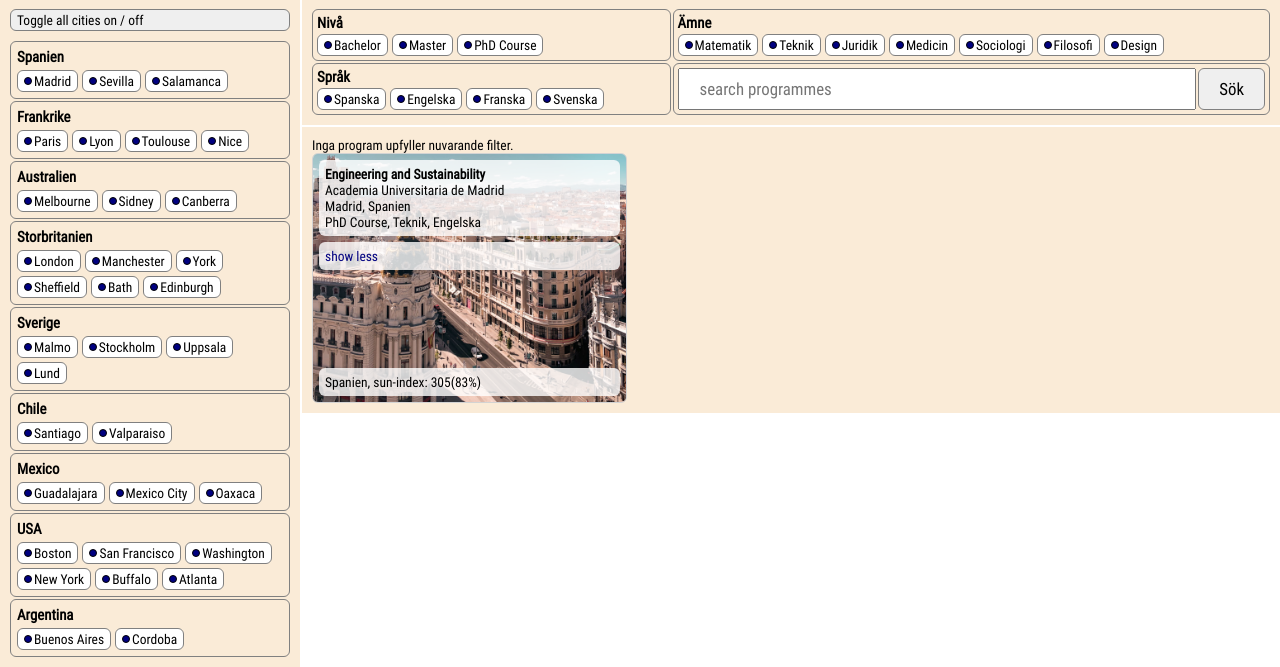
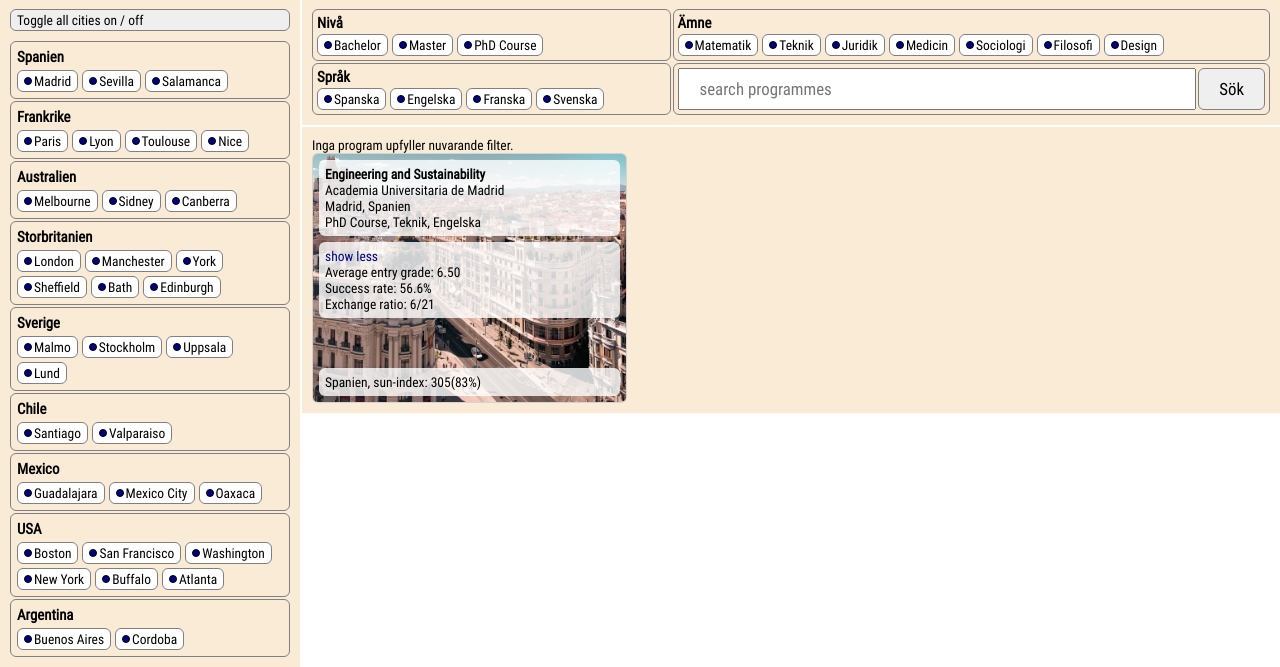
Before and after one commit to RosFilip/Projekt, a plain HTML site: page index.html in a window 1280 px wide. Both pictures are taken after a click on the element 354 px from the left and 459 px from the top of the page. Shown: the part 203-870 px from the top of the page. Drawn offline with Linux system fonts and the light colour scheme.

Commit message:
Finshed function

```diff
--- a/css/programme.css
+++ b/css/programme.css
@@ -29,7 +29,7 @@
   align-self: flex-start;
   cursor: pointer;
 }
-.programme .show_more .more_info {
+.programme.show_more .more_info {
   align-self: auto;
 }
 
@@ -37,14 +37,14 @@
   content: "show more";
   color: navy;
 }
-.programme .show_more .more_info::before {
+.programme.show_more .more_info::before {
   content: "show less";
 }
 
 .more_info .extra_info {
   display: none;
 }
-.programme .show_more .more_info > .extra_info {
+.programme.show_more .more_info .extra_info {
   display: block;
 }
 
--- a/js/functions.js
+++ b/js/functions.js
@@ -285,6 +285,10 @@ function create_programme (programme) {
       const programe_subjectID = programme.subjectID
       const programe_languageID = programme.languageID
 
+      const average_programme_grade = array_average(programme.entryGrades);
+      const programme_Success_rate = array_average(programme.successRate)
+      const exchange_ratio = `${programme.exchangeStudents}/${programme.localStudents}`;
+
 
 // Programme random background image
       const BGimg_amount = COUNTRIES[programme_countryID].imagesNormal.length - 1
@@ -308,8 +312,12 @@ function create_programme (programme) {
     </div>
 
 
-      <div class="more_info show_more more_info_button">
-        <div class=""></div>
+      <div class="more_info">
+       <div class="extra_info">
+        <p>Average entry grade: ${average_programme_grade}</p>
+        <p>Success rate: ${programme_Success_rate}%</p>
+        <p>Exchange ratio: ${exchange_ratio}</p>
+       </div>
       </div>
 
 
@@ -317,12 +325,12 @@ function create_programme (programme) {
     <div class="bottom_programme">${COUNTRIES[programme_countryID].name}, sun-index: ${CITIES[programme_cityID].sun}(83%)</div>`;
 
 
-// Programme show more button
-  const showMoreButton = new_programme_dom.querySelector(".more_info_button");
-  showMoreButton.addEventListener("click", ()=>{
-    showMoreButton.classList.toggle("more_info")
-    new_programme_dom.querySelector(".more_info_button > div").classList.toggle("more_info")
-  })
+// Programme show more button & content
+    const showMoreButton = new_programme_dom.querySelector(".more_info");
+    showMoreButton.addEventListener("click", ()=>{
+      new_programme_dom.classList.toggle("show_more")
+    });
+
 
 
 
```
